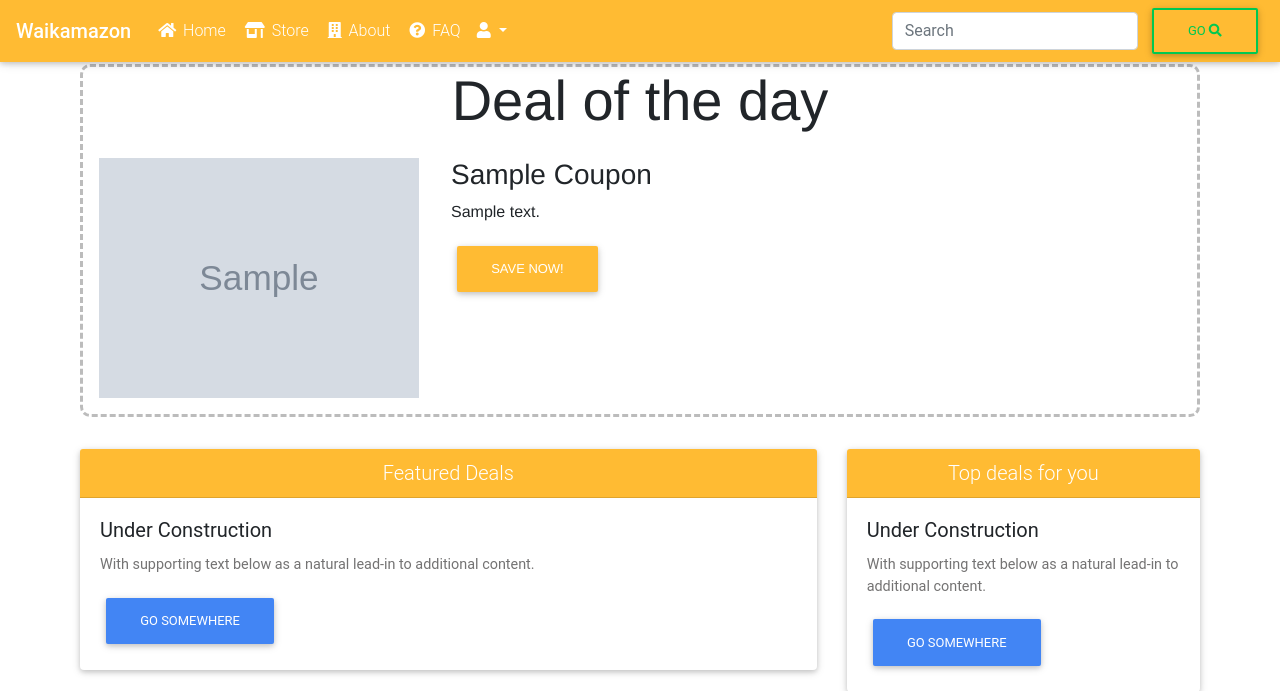
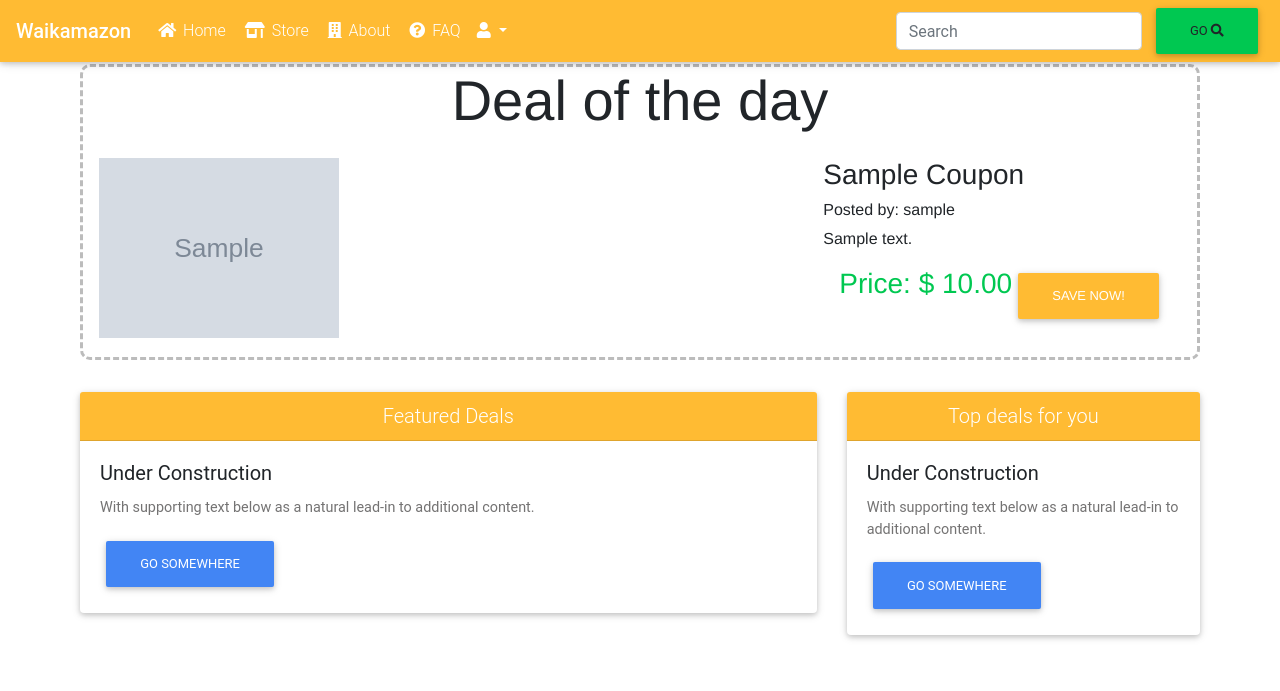
Before and after one commit to wongsitu/Coupon-Bank, a Django app: page / in a window 1280 px wide. Shown: the top 691 px of the page. Run offline with Django 3.2, Linux system fonts and the light colour scheme; tables that the repository leaves empty hold one stand-in row (values such as "Sample post"); grey boxes marked "Sample" are stand-in pictures; parts of the project's set-up code (start-up, migrations or seed data) failed here and were passed over; some libraries are stand-ins or nearby versions.

Commit message:
Banner done

```diff
--- a/couponBank/static/css/styles.css
+++ b/couponBank/static/css/styles.css
@@ -23,13 +23,14 @@ main{
 }
 
 .banner div img {
-    width: 20em;
+    width: 15em;
     height: auto;
 }
 
 .banner{
     display:flex;
     flex-direction: row;
+    justify-content: space-between;
 }
 
 .banner div{
--- a/couponBank/templates/couponBank/base.html
+++ b/couponBank/templates/couponBank/base.html
@@ -86,7 +86,7 @@
                     </ul>
                     <form method="GET" action="{% url 'search' %}" class="form-inline my-2 my-lg-0">
                         <input class="form-control mr-sm-2" type="search" placeholder="Search" name='q' value='{{request.GET.q}}' aria-label="Search">
-                    <button class="btn btn-outline-success my-2 my-sm-0" type="submit">Go <i class="fas fa-search"></i></button>
+                    <button class="btn bg-success my-2 my-sm-0" type="submit">Go <i class="fas fa-search"></i></button>
                     </form>
                 </div>
             </nav>
--- a/couponBank/templates/couponBank/homepage.html
+++ b/couponBank/templates/couponBank/homepage.html
@@ -9,8 +9,12 @@
         </div>
         <div>
             <h3>{{ deal.brand }} Coupon</h3>
+            <h6><strong>Posted by:</strong> {{deal.user}} </h6>
             <p>{{ deal.description|truncatechars:700}}</p>
-            <a href="{% url 'product_detail' pk=deal.id %}" class="btn btn-warning">Save Now!</a>
+            <div class="banner">
+                <h3 class="text-success">Price: $ {{ deal.price }}</h3>
+                <a href="{% url 'product_detail' pk=deal.id %}" class="btn btn-warning">Save Now!</a>
+            </div>
         </div>
     </div>
 </div>
```
